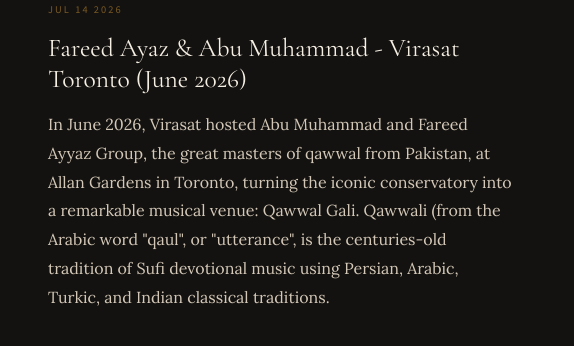
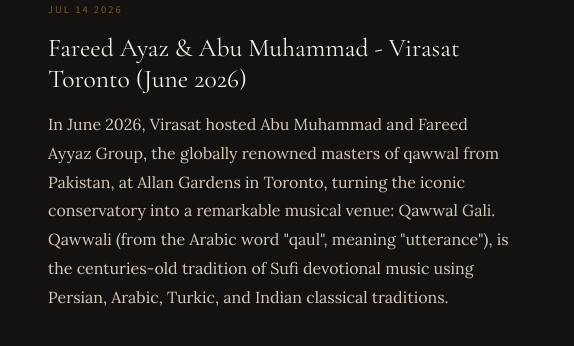
Before and after one commit to nazimabadi/virasatweb, an Eleventy site: page index.njk in a window 1280 px wide. Shown: the part 1189-1535 px from the top of the page, 0-574 px from the left. Built offline with nearby package versions, Linux system fonts and the light colour scheme; Eleventy itself is replaced by a stand-in of ours; files that its build step writes are made by us from their sources.

Commit message:
Update Video “fareed-ayaz-abu-muhammad-virasat-toronto-june-2026”

```diff
--- a/content/videos/fareed-ayaz-abu-muhammad-virasat-toronto-june-2026.md
+++ b/content/videos/fareed-ayaz-abu-muhammad-virasat-toronto-june-2026.md
@@ -3,11 +3,11 @@ title: Fareed Ayaz & Abu Muhammad - Virasat Toronto (June 2026)
 youtube_id: nU4Fq_pLCRo
 date: 2026-07-14
 description: >-
-  In June 2026, Virasat hosted Abu Muhammad and Fareed Ayyaz Group, the great
-  masters of qawwal from Pakistan, at Allan Gardens in Toronto, turning the
-  iconic conservatory into a remarkable musical venue: Qawwal Gali.
+  In June 2026, Virasat hosted Abu Muhammad and Fareed Ayyaz Group, the globally
+  renowned masters of qawwal from Pakistan, at Allan Gardens in Toronto, turning
+  the iconic conservatory into a remarkable musical venue: Qawwal Gali.
 
 
-  Qawwali (from the Arabic word "qaul", or "utterance", is the centuries-old tradition of Sufi devotional music using Persian, Arabic, Turkic, and Indian classical traditions.
+  Qawwali (from the Arabic word "qaul", meaning "utterance"), is the centuries-old tradition of Sufi devotional music using Persian, Arabic, Turkic, and Indian classical traditions.
 featured: true
 ---
```
